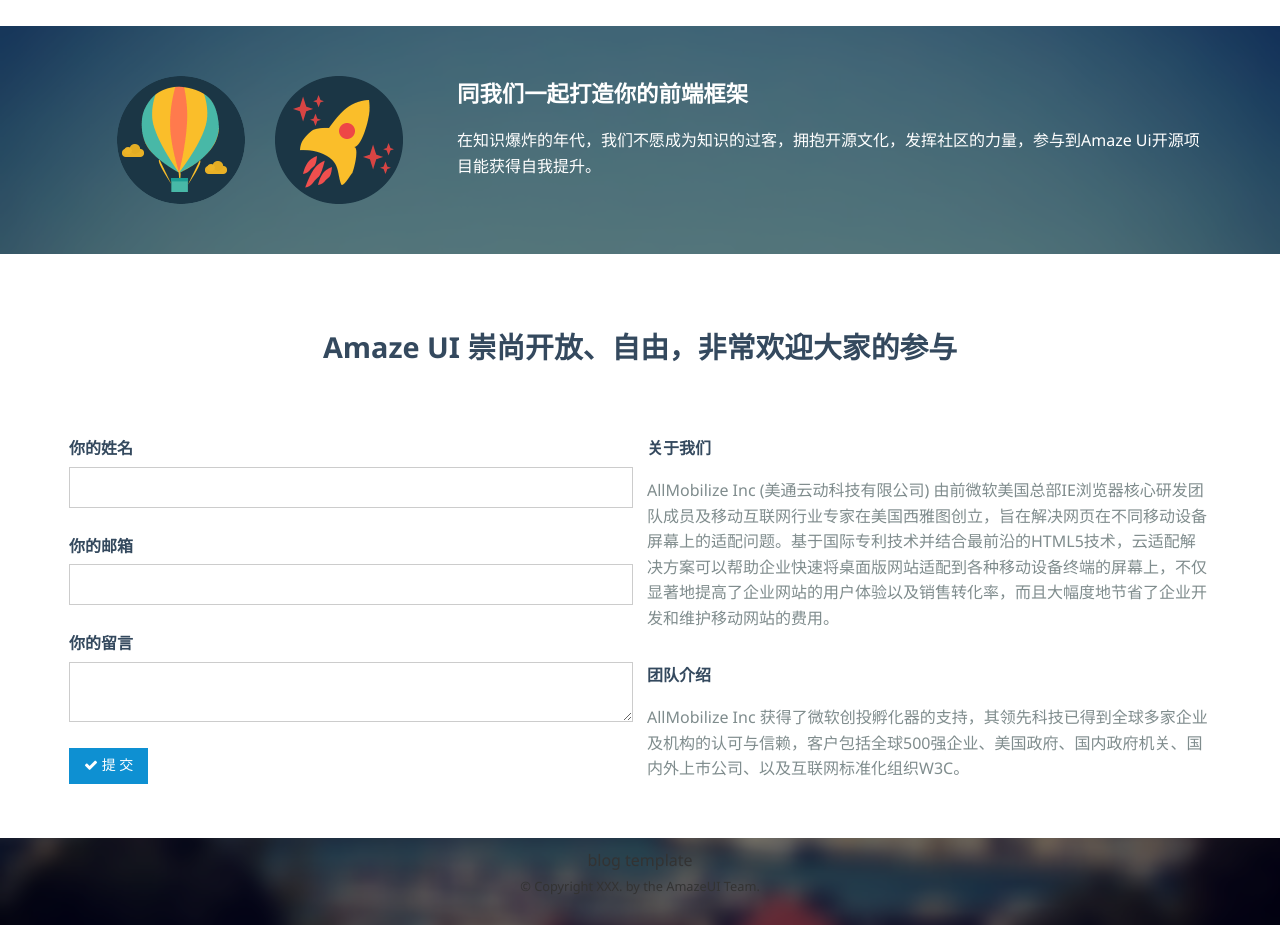
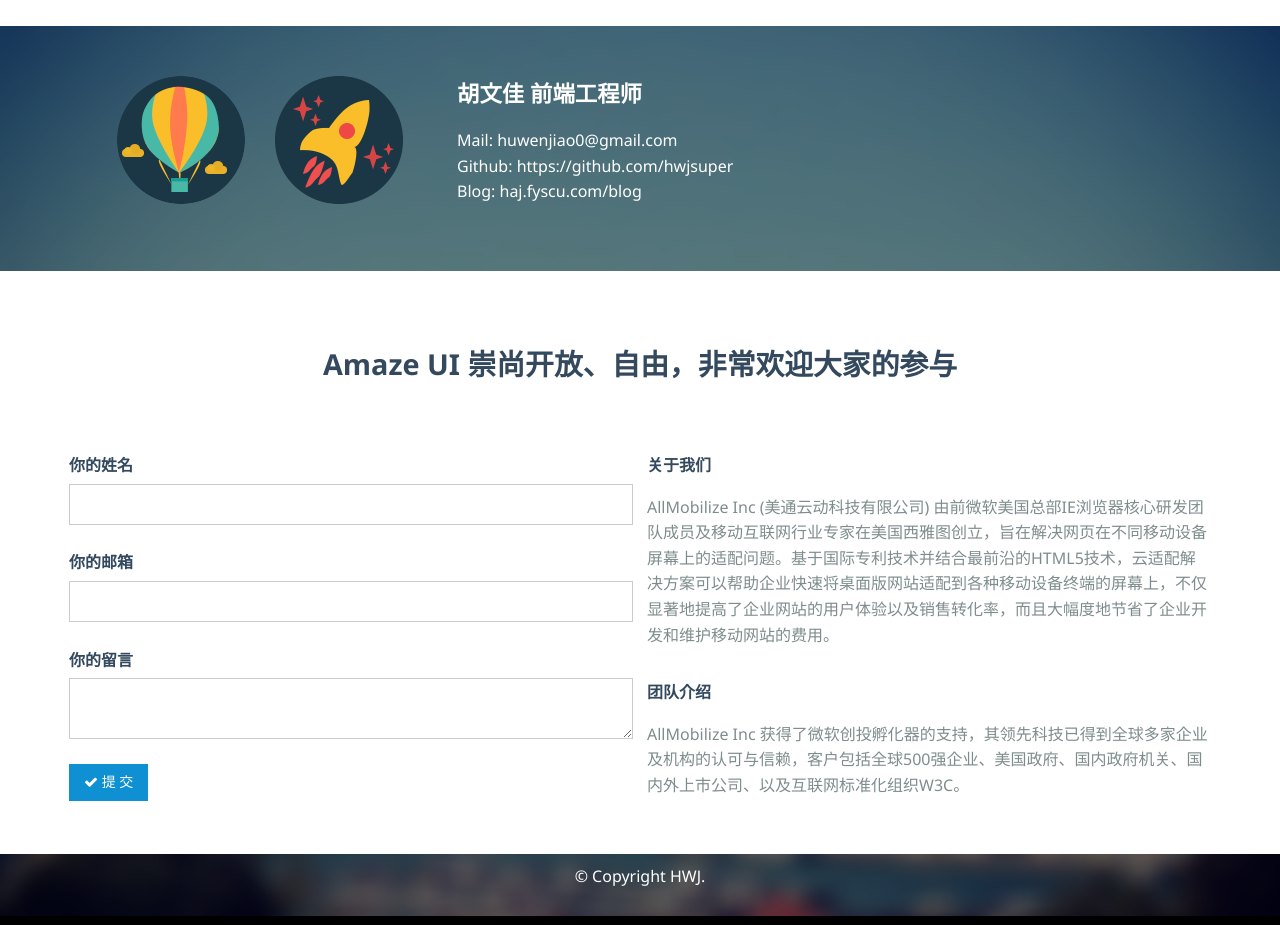
Before and after one commit to hwjsuper/PersonalWebpage, a plain HTML site: page about.html in a window 1280 px wide. Shown: the part 1480-2405 px from the top of the page. Drawn offline with Linux system fonts and the light colour scheme.

Commit message:
modify ui

```diff
--- a/about.html
+++ b/about.html
@@ -33,7 +33,9 @@
       background-attachment: fixed;
       background-size: cover;
     }
-
+    footer {
+      color: #fff;
+    }
   </style>
 </head>
 <body class="background">
@@ -80,7 +82,7 @@
 <div class="detail">
   <div class="am-g am-container">
     <div class="am-u-lg-12">
-      <h2 class="detail-h2">One Web 、Any Device，期待和你一起去实现!</h2>
+      <h2 class="detail-h2">Projects</h2>
       <div class="am-g">
 
         <div class="am-u-lg-6 am-u-md-6 am-u-sm-12 detail-mb grid">
@@ -146,10 +148,12 @@
       <hr class="am-article-divider am-show-sm-only hope-hr">
     </div>
     <div class="am-u-lg-8 am-u-md-6 am-u-sm-12">
-      <h2 class="hope-title">同我们一起打造你的前端框架</h2>
+      <h2 class="hope-title">胡文佳 前端工程师</h2>
 
       <p>
-        在知识爆炸的年代，我们不愿成为知识的过客，拥抱开源文化，发挥社区的力量，参与到Amaze Ui开源项目能获得自我提升。
+        Mail: huwenjiao0@gmail.com<br>
+        Github: <a href="https://github.com/hwjsuper">https://github.com/hwjsuper</a><br>
+        Blog: <a href="haj.fyscu.com/blog ">haj.fyscu.com/blog </a>
       </p>
     </div>
   </div>
@@ -192,8 +196,8 @@
 </div>
 
 <footer class="blog-footer">
-  <p>blog template<br/>
-    <small>© Copyright XXX. by the AmazeUI Team.</small>
+  <p>
+    © Copyright HWJ.
   </p>
   <div data-am-widget="gotop" class="am-gotop am-gotop-fixed">
     <a href="#top" title="">
--- a/assets/css/app.css
+++ b/assets/css/app.css
@@ -163,7 +163,12 @@
 .hope-title {
   font-size: 140%;
 }
-
+.hope a{
+  color: #fff;
+}
+.hope a:hover{
+  color: #ddd;
+}
 .about {
   background: #fff;
   padding: 40px 0;
@@ -196,10 +201,11 @@
 @media only screen and (min-width: 1200px) {
   .blog-g-fixed {
     max-width: 1200px;
-    margin-top: 50px;
   }
 }
-
+.blog-g-fixed {
+  margin-top: 50px;
+}
 @media only screen and (min-width: 641px) {
   .blog-sidebar {
     font-size: 1.4rem;
```
Also changed, not shown: blog.html (+2 -2 lines).
